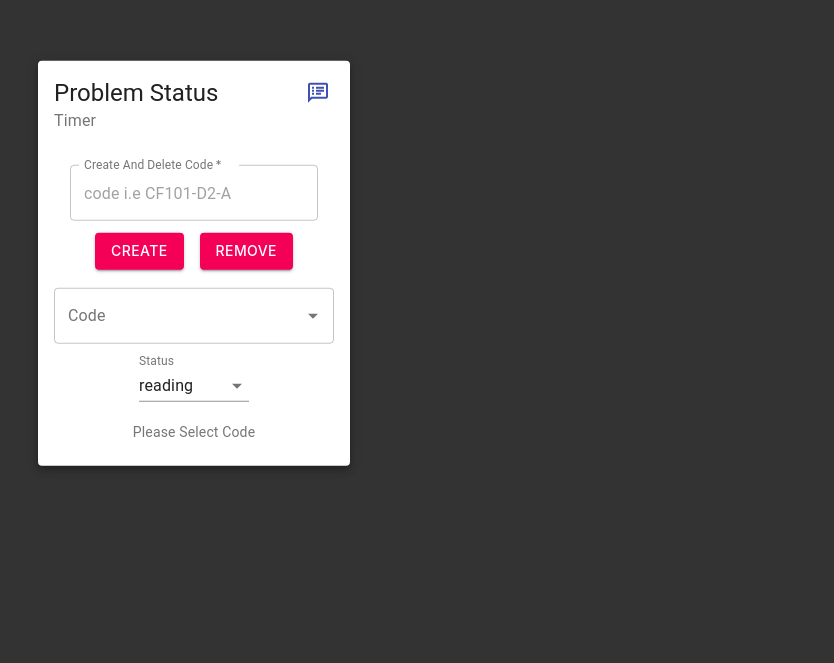
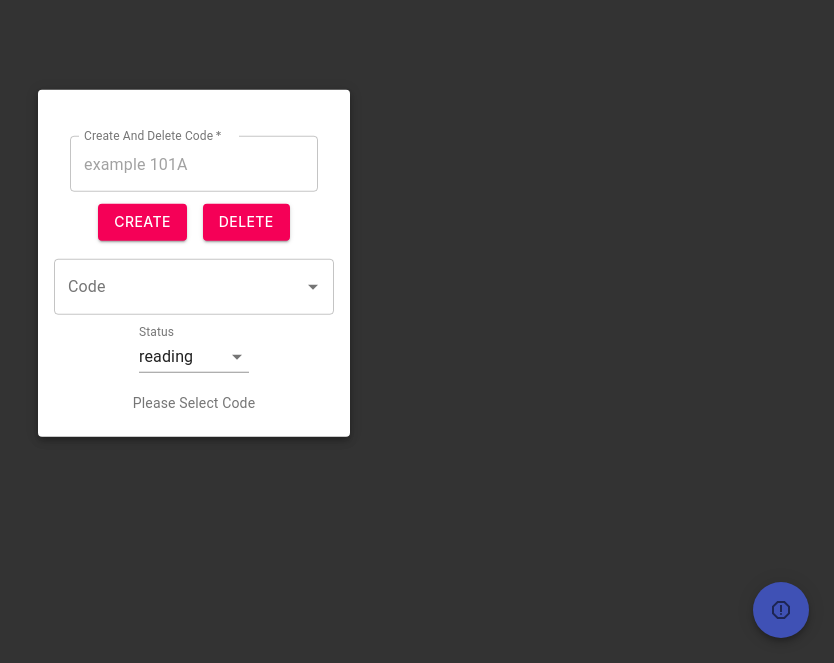
Before and after one commit to mahmoudAcm/problem-timing-status, a React (Create React App) app: page / in a window 1280 px wide. Shown: the part 137-800 px from the top of the page, without its empty margins (446-1280 px from the left). Built offline with nearby package versions, Linux system fonts and the light colour scheme.

Commit message:
changing code format and refactor some components

```diff
--- a/src/components/code/code.module.ts
+++ b/src/components/code/code.module.ts
@@ -1,6 +1,9 @@
 import { makeStyles } from '@material-ui/core/styles';
 
 export const useStyles = makeStyles({
+  createAndDeleteInput: {
+    marginTop: 30,
+  },
   center: {
     display: 'flex',
     flexDirection: 'column',
--- a/src/components/code/create-and-delete-code.component.tsx
+++ b/src/components/code/create-and-delete-code.component.tsx
@@ -1,12 +1,14 @@
 import React, { useContext, useState } from 'react';
 import { Button, TextField, Grid } from '@material-ui/core';
 
+import { useStyles } from './code.module';
 import { StateContext } from '../state.context';
 import { saveData } from '../../common';
 
-const codeRegx = /^CF[1-9]\d*-D[1-4]-[A-E]$/;
+const codeRegx = /^[1-9]\d*[A-E]$/;
 
 export function CreateAndDeleteCode() {
+  const classes = useStyles();
   const context = useContext(StateContext);
   const [helperText, setHelperText] = useState('');
   const [newCode, setNewCode] = useState('');
@@ -86,16 +88,16 @@ export function CreateAndDeleteCode() {
 
   return (
     <Grid container alignItems="center" direction="column" spacing={3}>
-      <Grid item>
+      <Grid item className={classes.createAndDeleteInput}>
         <TextField
           required
           label="Create And Delete Code"
-          placeholder="code i.e CF101-D2-A"
+          placeholder="example 101A"
           value={newCode}
           onChange={handleChange}
           helperText={helperText}
           variant="outlined"
-          color="secondary"
+          color="primary"
           InputLabelProps={{
             shrink: true,
           }}
@@ -109,7 +111,7 @@ export function CreateAndDeleteCode() {
         </Grid>
         <Grid item>
           <Button variant="contained" color="secondary" onClick={handleRemove}>
-            remove
+            delete
           </Button>
         </Grid>
       </Grid>
--- a/src/components/timer/summary.component.tsx
+++ b/src/components/timer/summary.component.tsx
@@ -1,15 +1,24 @@
 import React, { useContext, useMemo } from 'react';
-import { Snackbar } from '@material-ui/core';
+import { Fab, Snackbar, SnackbarContent, Slide, Grid } from '@material-ui/core';
 import MuiAlert, { AlertProps } from '@material-ui/lab/Alert';
+import { TransitionProps } from '@material-ui/core/transitions';
+import ReportOutlinedIcon from '@material-ui/icons/ReportOutlined';
+
+import { useStyles } from './timer.module';
 import { StateContext } from '../state.context';
 import { formatTime, loadData } from '../../common';
 
 function Alert(props: AlertProps) {
-  return <MuiAlert elevation={6} variant="filled" {...props} />;
+  return <MuiAlert elevation={5} variant="filled" {...props} />;
+}
+
+function SlideTransition(props: TransitionProps) {
+  return <Slide {...props} direction="right" />;
 }
 
 export function Summary() {
   const context = useContext(StateContext);
+  const classes = useStyles();
   const { keys, timers, totalTime } = useMemo(() => {
     const keys = ['reading', 'thinking', 'coding', 'debugging'];
 
@@ -25,23 +34,55 @@ export function Summary() {
     };
   }, [context.code, context.isOpen]);
 
+  function handleSummaryClick() {
+    context.setIsOpen(false);
+    setTimeout(() => {
+      context.setIsOpen(true);
+    }, 200);
+  }
+
   function handleClose() {
     context.setIsOpen(false);
   }
 
   return (
+    <div>
+      <Fab
+        color="primary"
+        className={classes.summaryButton}
+        aria-label="report"
+        title="get a summary"
+        onClick={handleSummaryClick}
+      >
+        <ReportOutlinedIcon color="action" />
+      </Fab>
       <Snackbar
         anchorOrigin={{ vertical: 'bottom', horizontal: 'left' }}
         open={context.isOpen && !!context.code}
+        TransitionComponent={SlideTransition}
       >
-      <Alert severity="info" onClose={handleClose}>
+        <SnackbarContent
+          elevation={0}
+          style={{ background: 'none' }}
+          message={
+            <Grid container direction="column" spacing={1}>
               {keys.map((status) => (
-          <div key={status}>
-            {status}: {formatTime(Math.round((timers[status] || 0) / 1000))}
+                <Grid item>
+                  <Alert severity="info" onClose={handleClose} key={status}>
+                    {status}:
+                    {formatTime(Math.round((timers[status] || 0) / 1000))}
+                  </Alert>
+                </Grid>
+              ))}
+              <Grid item>
+                <Alert severity="info">
+                  total time: {formatTime(Math.round(totalTime / 1000))}
+                </Alert>
+              </Grid>
+            </Grid>
+          }
+        />
+      </Snackbar>
     </div>
-        ))}
-        <div>total time: {formatTime(Math.round(totalTime / 1000))}</div>
-      </Alert>
-    </Snackbar>
   );
 }
--- a/src/components/timer/timer-controller.component.tsx
+++ b/src/components/timer/timer-controller.component.tsx
@@ -6,6 +6,8 @@ import React, {
   useState,
 } from 'react';
 import { Button, Typography } from '@material-ui/core';
+import PlayArrowIcon from '@material-ui/icons/PlayArrow';
+import PauseIcon from '@material-ui/icons/Pause';
 
 import { useStyles } from './timer.module';
 import { loadData, saveData, formatTime, useMyState } from '../../common';
@@ -71,16 +73,16 @@ export function TimerController() {
 
   return (
     <div className={classes.center}>
-      <Typography variant="h1">
+      <Typography variant="h3">
         {formatTime(Math.round((curTime + totalTime) / 1000))}
       </Typography>
       <Button
-        variant="contained"
-        color="primary"
+        variant="outlined"
+        color="secondary"
         className={classes.timerBtn}
         onClick={handleClick}
       >
-        {isStarted ? 'stop' : 'start'}
+        {isStarted ? <PauseIcon /> : <PlayArrowIcon />}
       </Button>
     </div>
   );
--- a/src/components/timer/timer.component.tsx
+++ b/src/components/timer/timer.component.tsx
@@ -1,12 +1,5 @@
 import React, { useContext } from 'react';
-import {
-  Card,
-  CardContent,
-  CardHeader,
-  IconButton,
-  Typography,
-} from '@material-ui/core';
-import SpeakerNotesOutlinedIcon from '@material-ui/icons/SpeakerNotesOutlined';
+import { Card, CardContent, Typography } from '@material-ui/core';
 
 import { useStyles } from './timer.module';
 import { Summary } from './summary.component';
@@ -19,31 +12,10 @@ export function Timer() {
   const context = useContext(StateContext);
   const classes = useStyles();
 
-  function handleSummaryClick() {
-    context.setIsOpen(false);
-    setTimeout(() => {
-      context.setIsOpen(true);
-    }, 200);
-  }
-
   return (
     <>
       <Summary />
       <Card className={classes.timer} elevation={5}>
-        <CardHeader
-          title="Problem Status"
-          subheader="Timer"
-          action={
-            <IconButton
-              aria-label="summary"
-              color="primary"
-              title="get a summary"
-              onClick={handleSummaryClick}
-            >
-              <SpeakerNotesOutlinedIcon />
-            </IconButton>
-          }
-        />
         <CardContent>
           <div className={classes.center}>
             <Code />
--- a/src/components/timer/timer.module.ts
+++ b/src/components/timer/timer.module.ts
@@ -6,6 +6,12 @@ export const useStyles = makeStyles({
     left: '50%',
     top: '50%',
     transform: 'translate(-50%, -50%)',
+  },
+  summaryButton: {
+    // color: "black"
+    position: 'fixed',
+    bottom: 25,
+    right: 25,
   },
   center: {
     display: 'flex',
@@ -17,7 +23,6 @@ export const useStyles = makeStyles({
     margin: '20px auto',
   },
   timerBtn: {
-    width: 150,
     marginTop: 20,
   },
 });
```
Lines whose indentation alone changed are shown as unchanged.
